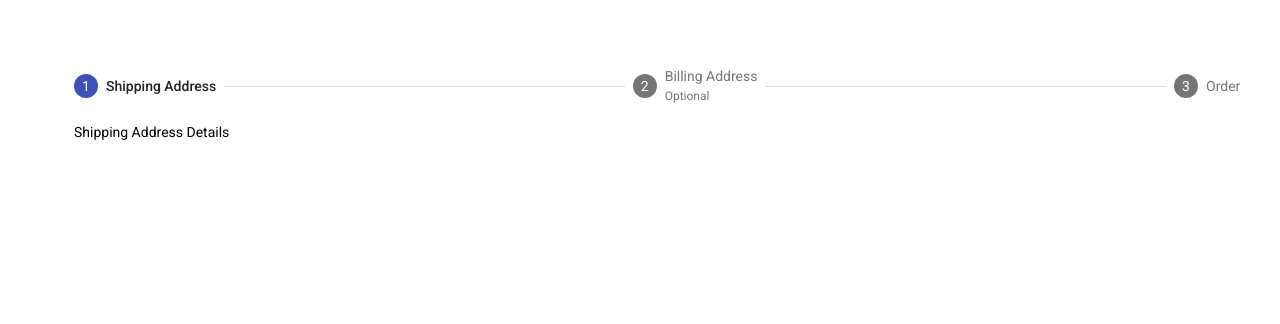
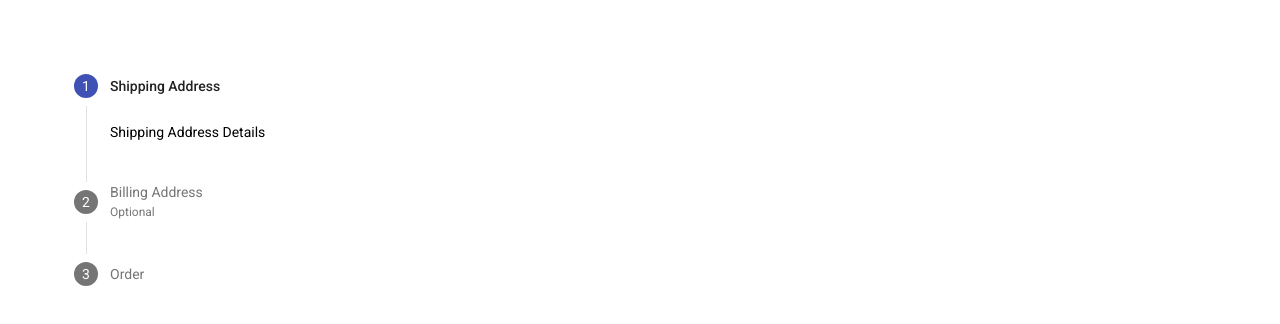
Before and after one commit to markpackham/angular_material_learn, an Angular app: page / in a window 1280 px wide. Shown: the top 324 px of the page. Built offline with nearby package versions, Linux system fonts and the light colour scheme.

Commit message:
make stepper vertical
https://www.youtube.com/watch?v=RFbPLKUhpqE&list=PLC3y8-rFHvwilEuCqFGTL5Gt5U6deIrsU&index=19

```diff
--- a/src/app/app.component.html
+++ b/src/app/app.component.html
@@ -1,5 +1,5 @@
 <div class="layout">
-  <mat-horizontal-stepper linear>
+  <mat-vertical-stepper linear>
     <mat-step label="Shipping Address" completed="true">Shipping Address Details</mat-step>
     <mat-step label="Billing Address" completed="false" optional>Billing Address Details
       <div>
@@ -8,5 +8,5 @@
       </div>
     </mat-step>
     <mat-step label="Order" completed="false">Order Details</mat-step>
-  </mat-horizontal-stepper>
+  </mat-vertical-stepper>
 </div>
```
